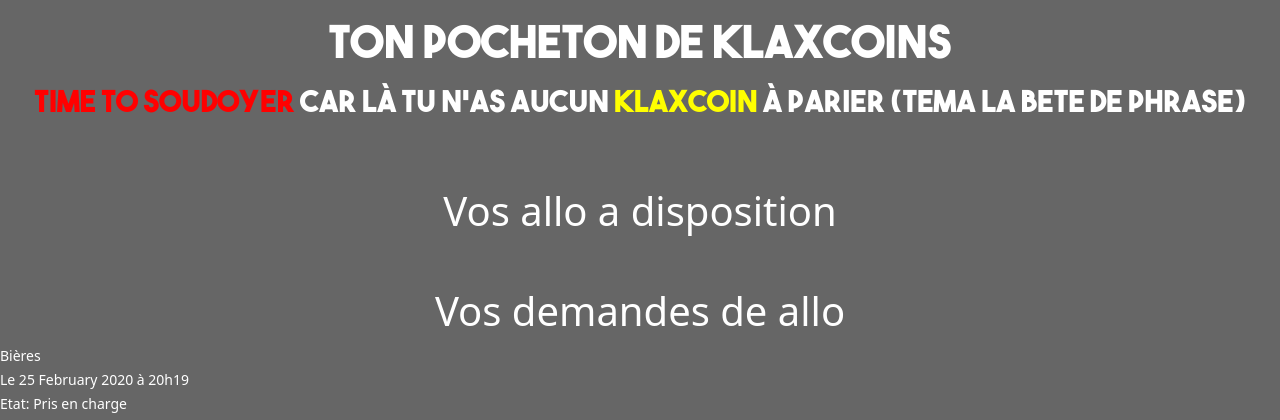
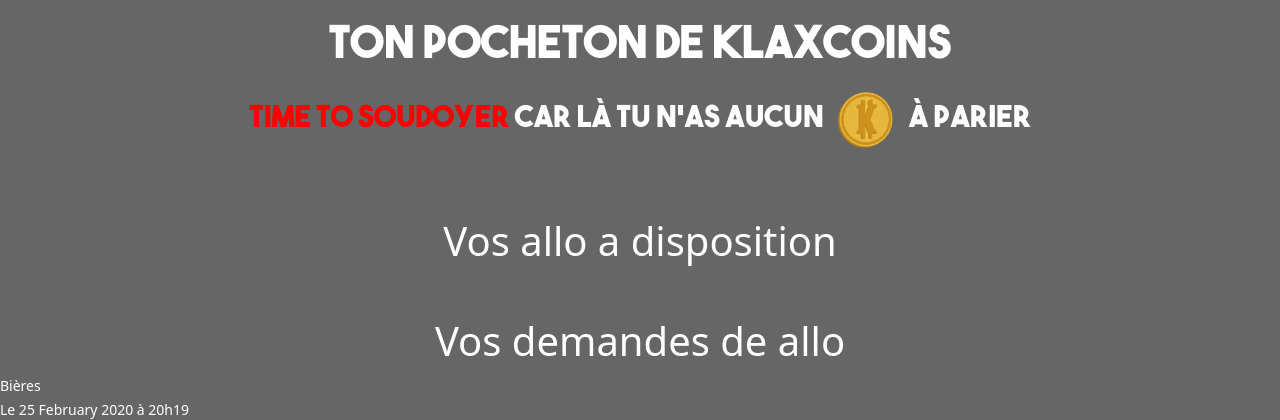
Before and after one commit to Gurwan/Mafienssat, a Django app: template templates/allos/myAllos.html in a window 1280 px wide. Shown: the part 65-485 px from the top of the page. Run offline with Django 4.2, Linux system fonts and the light colour scheme; data comes from the database, SQL or seed files in the repository; tables that the repository leaves empty hold one stand-in row (values such as "Sample post"); the template is opened without the code that fills it: values that come from a table or form of the project are taken from there, most other values are stand-ins (such as "Sample title", 1, 10 or a date in 2020); parts of the project's set-up code (start-up, migrations or seed data) failed here and were passed over; some libraries are stand-ins or nearby versions.

Commit message:
Adding klaxcoin pictures

```diff
--- a/templates/allos/myAllos.html
+++ b/templates/allos/myAllos.html
@@ -1,23 +1,25 @@
 {% extends 'main.html' %}
 {% block content %}
 {% load bootstrap5 %}
+{% load static %}
 {% bootstrap_css %}
 {% bootstrap_javascript %}
-{% load static %}
 {% include 'nav.html' %}
 {% if user %}
+
     <div class="container-fluid" id="betklax-pages">
         <h2>Ton pocheton de klaxcoins</h2>
           {% if user.klax_coins > 0 %}
               <div>
-                  <p><span>{{ user.username }}</span> tu as {{ user.klax_coins }} <span id="yellow-span">klaxcoins</span></p>
+                  <p><span>Ton solde de Klaxcoins : </span>{{ user.klax_coins }} <img class="img-fluid" height="75" width="75" src="{% static 'klax_or.png' %}" alt=""/></p>
               </div>
           {% else %}
               <div>
-                <p><span>Time to soudoyer</span> car là tu n'as aucun <span id="yellow-span">klaxcoin</span> à parier (tema la bete de phrase)</p>
+                <p><span>Time to soudoyer</span> car là tu n'as aucun <img class="img-fluid" height="75" width="75" src="{% static 'klax_or.png' %}" alt=""/> à parier</p>
               </div>
           {% endif %}
-    </div> <br>
+    </div>
+    <br>
 
     <h1 style="text-align: center; margin-top:20px">Vos allo a disposition</h1>
     {% if counter %} <!-- TODO ajuster les prix ! + Faire en sorte de n'afficher que les types des allos en cours -->
--- a/templates/bets/myBetKlax.html
+++ b/templates/bets/myBetKlax.html
@@ -10,7 +10,7 @@
         <h2>Ton pocheton de klaxcoins</h2>
           {% if user.klax_coins > 0 %}
               <div>
-                  <p><span>{{ user.username }}</span> tu as {{ user.klax_coins }} <span id="yellow-span">klaxcoins</span></p>
+                  <p><span>Ton solde de Klaxcoins : </span> {{ user.klax_coins }} <span id="yellow-span">klaxcoins</span></p>
               </div>
           {% else %}
               <div>
```
